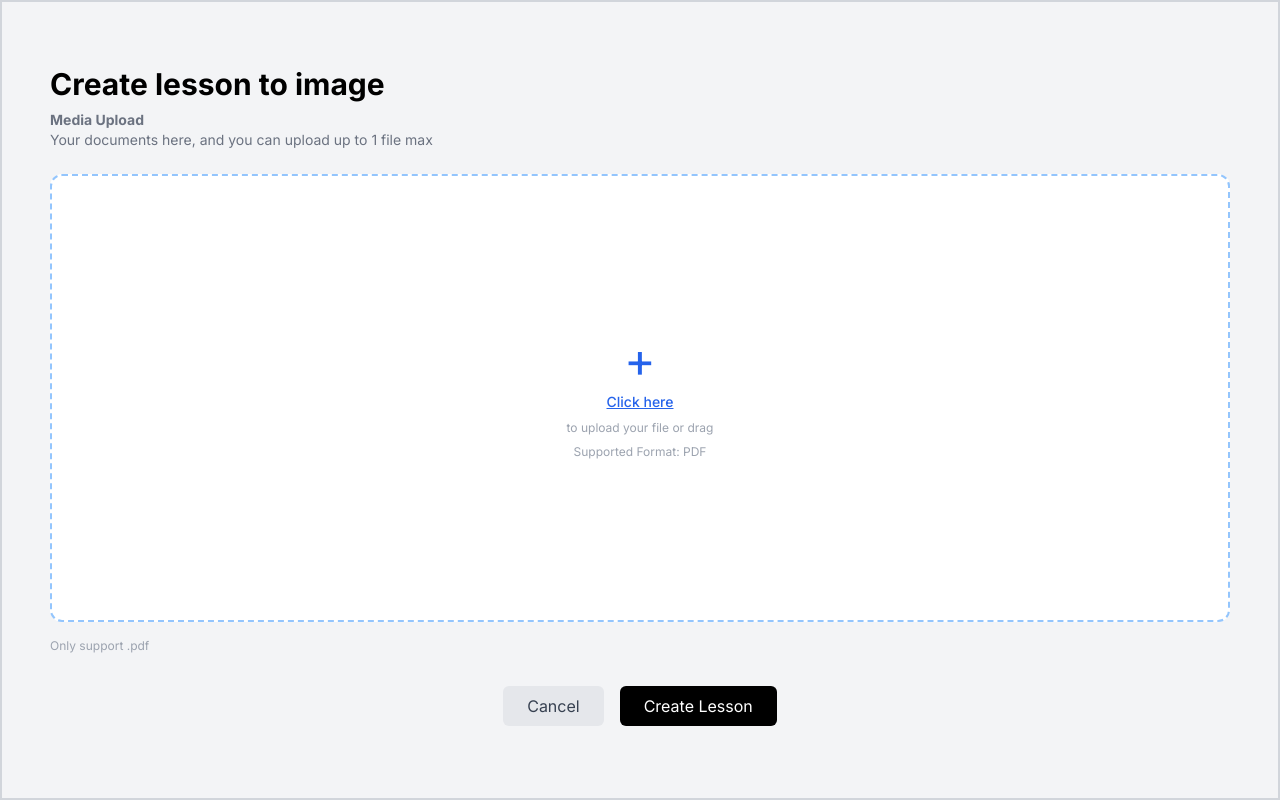
After one commit to Pratthana-da/NSC2025, a Django app: page /create-upload/ in a window 1280 px wide. The commit adds this page. Run offline with Django 5.2, Linux system fonts and the light colour scheme; some libraries are stand-ins or nearby versions.

Commit message:
สร้างหน้าupload

```diff
--- a/classroom/templates/base.html
+++ b/classroom/templates/base.html
@@ -62,7 +62,7 @@
           <p class="title">Main</p>
           <ul>
             <li>
-              <a href="#">
+              <a href="{% url 'classroom_created' %}">
                 <i class="icon ph-bold ph-house-simple"></i>
                 <span class="text">Home</span>
               </a>
@@ -74,8 +74,8 @@
                 <i class="arrow ph-bold ph-caret-down"></i>
               </a>
               <ul class="sub-menu">
-                <li><a href="#"><span class="text">Create lesson to Image</span></a></li>
-                <li><a href="#"><span class="text">Create lesson to Video</span></a></li>
+                <li><a href="{% url 'upload_lesson_file' %}"><span class="text">Create lesson to Image</span></a></li>
+                <li><a href="{% url 'upload_lesson_file_video' %}"><span class="text">Create lesson to Video</span></a></li>
               </ul>
             </li>
             <li class="active">
@@ -91,7 +91,7 @@
               </a>
             </li>
             <li>
-              <a href="#">
+              <a href="{% url 'notifications' %}">
                 <i class="icon ph-bold ph-chart-bar"></i>
                 <span class="text">Notification</span>
               </a>
--- a/classroom/templates/classroom_home.html
+++ b/classroom/templates/classroom_home.html
@@ -46,12 +46,12 @@
 
     <!-- Action Buttons -->
     <div class="grid grid-cols-1 md:grid-cols-2 gap-6 mb-12">
-        <a href="#"
+        <a href="{% url 'upload_lesson_file' %}"
             class="bg-white border border-gray-200 rounded-xl p-6 text-center hover:shadow-lg hover:-translate-y-1 transition-all duration-200 group">
             <i class="fas fa-image text-primary text-3xl mb-4 group-hover:scale-110 transition-transform"></i>
             <span class="block text-lg font-semibold text-gray-900">Create lesson to image</span>
         </a>
-        <a href="#"
+        <a href="{% url 'upload_lesson_file_video' %}"
             class="bg-white border border-gray-200 rounded-xl p-6 text-center hover:shadow-lg hover:-translate-y-1 transition-all duration-200 group">
             <i class="fas fa-video text-primary text-3xl mb-4 group-hover:scale-110 transition-transform"></i>
             <span class="block text-lg font-semibold text-gray-900">Create lesson to video</span>
--- /dev/null
+++ b/classroom/templates/create_upload_image.html
@@ -0,0 +1,68 @@
+{% extends 'base.html' %}
+{% load static %}
+{% block title %}Create lesson to image{% endblock %}
+
+{% block content %}
+<div class="w-full max-w-screen-xl mx-auto px-6 py-10">
+    <!-- Heading -->
+    <h1 class="text-3xl font-bold mb-2">Create lesson to image</h1>
+    <p class="text-sm text-gray-500 mb-6">
+        <strong>Media Upload</strong><br>
+        Your documents here, and you can upload up to 1 file max
+    </p>
+
+    <!-- Upload Form -->
+    <form action="{% url 'upload_lesson_file' %}" method="POST" enctype="multipart/form-data"
+        class="border-2 border-dashed border-blue-300 rounded-xl px-8 py-40 bg-white text-center relative">
+        {% csrf_token %}
+
+        <!-- Drag & Drop UI -->
+        <div id="upload-area" class="flex flex-col items-center justify-center space-y-2 text-blue-600">
+            <div class="text-5xl">+</div>
+            <span class="text-sm font-medium underline">Click here</span>
+            <span class="text-xs text-gray-400">to upload your file or drag</span>
+            <span class="text-xs text-gray-400">Supported Format: PDF</span>
+        </div>
+
+        <!-- File Preview UI -->
+        <div id="file-preview" class="hidden flex flex-col items-center justify-center">
+            <img src="{% static 'images/pdf-icon.png' %}" alt="PDF" class="w-24 h-24">
+            <p id="file-name" class="mt-2 text-sm text-gray-700 font-medium"></p>
+        </div>
+
+        <input id="file-upload" name="lesson_file" type="file" class="hidden" accept=".pdf,.doc,.docx" required onchange="handleFile(this)" />
+
+        <!-- Invisible clickable label area -->
+        <label for="file-upload" class="absolute inset-0 cursor-pointer"></label>
+    </form>
+
+    <p class="mt-4 text-xs text-gray-400">Only support .pdf </p>
+
+    <!-- Buttons -->
+    <div class="mt-8 flex justify-center gap-4">
+        <button type="button" onclick="window.history.back()" class="px-6 py-2 bg-gray-200 text-gray-700 rounded-md hover:bg-gray-300 transition">
+            Cancel
+        </button>
+        <button type="submit" form="upload-form" class="px-6 py-2 bg-black text-white rounded-md hover:bg-gray-800 transition">
+            Create Lesson
+        </button>
+    </div>
+</div>
+
+<script>
+function handleFile(input) {
+    const file = input.files[0];
+    if (file) {
+        // ซ่อน drag-drop UI
+        document.getElementById('upload-area').classList.add('hidden');
+
+        // แสดง preview
+        const preview = document.getElementById('file-preview');
+        const fileName = document.getElementById('file-name');
+
+        preview.classList.remove('hidden');
+        fileName.innerText = file.name;
+    }
+}
+</script>
+{% endblock %}
--- a/classroom/urls.py
+++ b/classroom/urls.py
@@ -17,6 +17,9 @@ urlpatterns = [
     path('accounts/auth/', views.auth_view, name='auth'),
     path('profile-settings/', views.profile_settings, name='profile_settings'),
     path('veiwe-profile/', views.veiwe_profile, name='veiwe_profile'),
+    path('create-upload/', views.upload_lesson_file, name='upload_lesson_file'),
+    path('create-upload-video/', views.upload_lesson_file_video, name='upload_lesson_file_video'),
+    path('notifications/', views.notifications_view, name='notifications'),
 
 
     # path('choose-role/', views.choose_role_view, name='choose_role'),
--- a/classroom/views.py
+++ b/classroom/views.py
@@ -22,6 +22,8 @@ from rest_framework.response import Response
 from .serializers import ClassroomSerializer
 from django.contrib.auth.decorators import login_required
 
+from django.shortcuts import render, redirect
+from django.core.files.storage import FileSystemStorage
 
 @login_required
 def profile_settings(request):
@@ -257,6 +259,66 @@ def logout_view(request):
     messages.success(request, 'ออกจากระบบแล้ว')
     return redirect('auth_view')
 
+
+def upload_lesson_file(request):
+    if request.method == 'POST' and request.FILES.get('lesson_file'):
+        uploaded_file = request.FILES['lesson_file']
+        if uploaded_file.size > 10 * 1024 * 1024:  # > 10MB
+            return render(request, 'create_upload_image.html', {'error': 'File size must be under 10MB.'})
+        if not uploaded_file.name.lower().endswith(('.pdf')):
+            return render(request, 'create_upload_image.html', {'error': 'Invalid file format.'})
+        fs = FileSystemStorage()
+        fs.save(uploaded_file.name, uploaded_file)
+        return redirect('success_page')
+    return render(request, 'create_upload_image.html')
+
+
+def upload_lesson_file_video(request):
+    if request.method == 'POST' and request.FILES.get('lesson_file'):
+        uploaded_file = request.FILES['lesson_file']
+        if uploaded_file.size > 10 * 1024 * 1024:  # > 10MB
+            return render(request, 'create_upload_video.html', {'error': 'File size must be under 10MB.'})
+        if not uploaded_file.name.lower().endswith(('.pdf')):
+            return render(request, 'create_upload_video.html', {'error': 'Invalid file format.'})
+        fs = FileSystemStorage()
+        fs.save(uploaded_file.name, uploaded_file)
+        return redirect('success_page')
+    return render(request, 'create_upload_video.html')
+
+def notifications_view(request):
+    notifications = [
+        {
+            'title': 'Update: Teacher Added A New Lesson In Science!',
+            'description': 'Exciting lesson details! Don’t forget to pass the post-lesson quizzes.',
+            'icon': 'fas fa-book-open',
+            'bg_color': 'bg-green-500',
+            'time': 'Just now'
+        },
+        {
+            'title': 'Take the Test: You\'ve Completed The Science Test',
+            'description': 'You did a great job. Keep the momentum going!',
+            'icon': 'fas fa-vial',
+            'bg_color': 'bg-purple-500',
+            'time': 'Just now'
+        },
+        {
+            'title': 'Download: Lesson Download Complete',
+            'description': 'Science lesson download complete.',
+            'icon': 'fas fa-download',
+            'bg_color': 'bg-orange-400',
+            'time': '7 hours ago'
+        },
+        {
+            'title': 'System Notification: Security Check Scheduled',
+            'description': 'Security check planned for Thursday at 2:00 PM.',
+            'icon': 'fas fa-shield-alt',
+            'bg_color': 'bg-red-300',
+            'time': 'Yesterday'
+        },
+        # เพิ่มอีกตามต้องการ
+    ]
+    return render(request, 'notifications.html', {'notifications': notifications})
+
 # urls.py (main project)
 from django.contrib import admin
 from django.urls import path, include
--- a/classroom_project/settings.py
+++ b/classroom_project/settings.py
@@ -137,9 +137,9 @@ WSGI_APPLICATION = 'classroom_project.wsgi.application'
 DATABASES = {
     'default': {
         'ENGINE': 'django.db.backends.postgresql',
-        'NAME': os.environ.get('DB_NAME', 'classroom_db'),
+        'NAME': os.environ.get('DB_NAME', 'db'),
         'USER': os.environ.get('DB_USER', 'postgres'),
-        'PASSWORD': os.environ.get('DB_PASSWORD', 'Suda@04022547'),
+        'PASSWORD': os.environ.get('DB_PASSWORD', 'Prabenz@34839'),
         'HOST': os.environ.get('DB_HOST', 'localhost'),
         'PORT': os.environ.get('DB_PORT', '5432'),
         },
```
Also changed, not shown: classroom/templates/create_upload_video.html (added, +68 -0 lines), classroom/templates/notifications.html (added, +32 -0 lines), classroom/migrations/__init__.py (added), classroom/static/images/pdf-icon.png (added), 1 other file.
